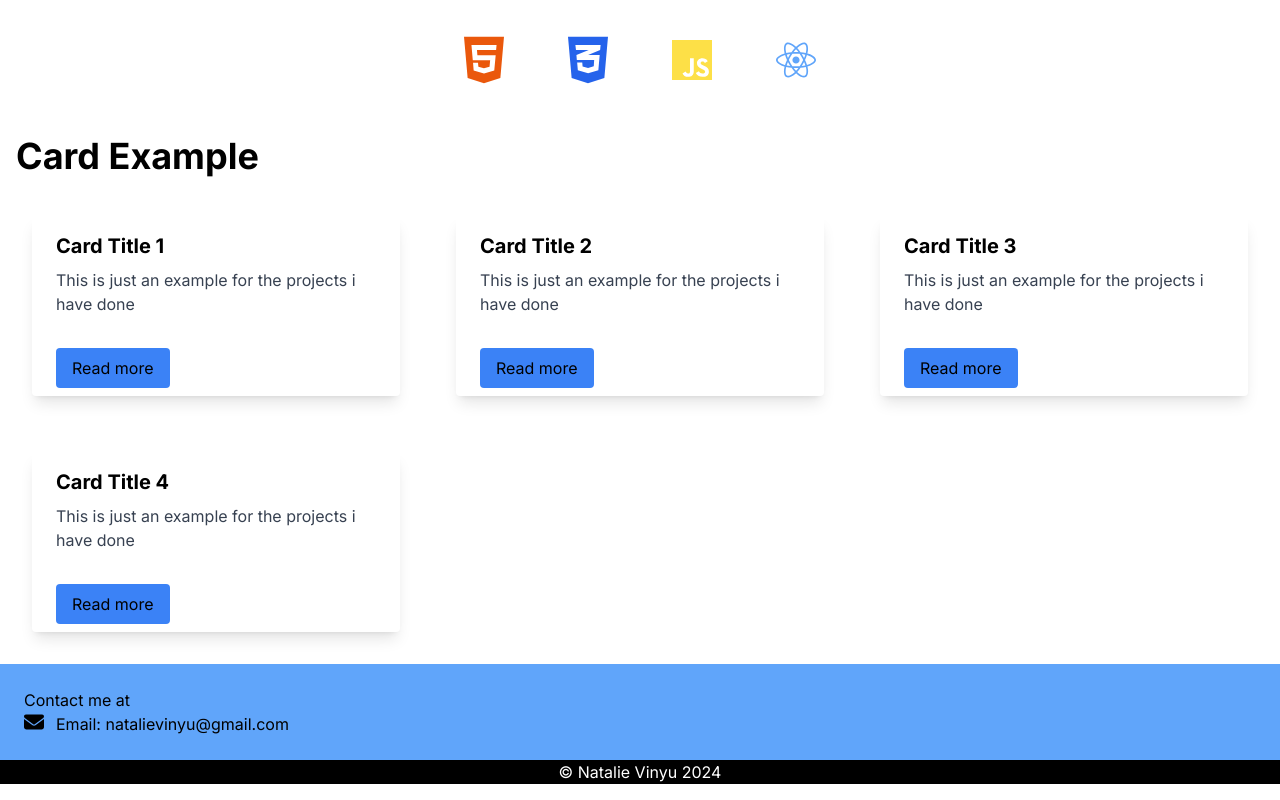
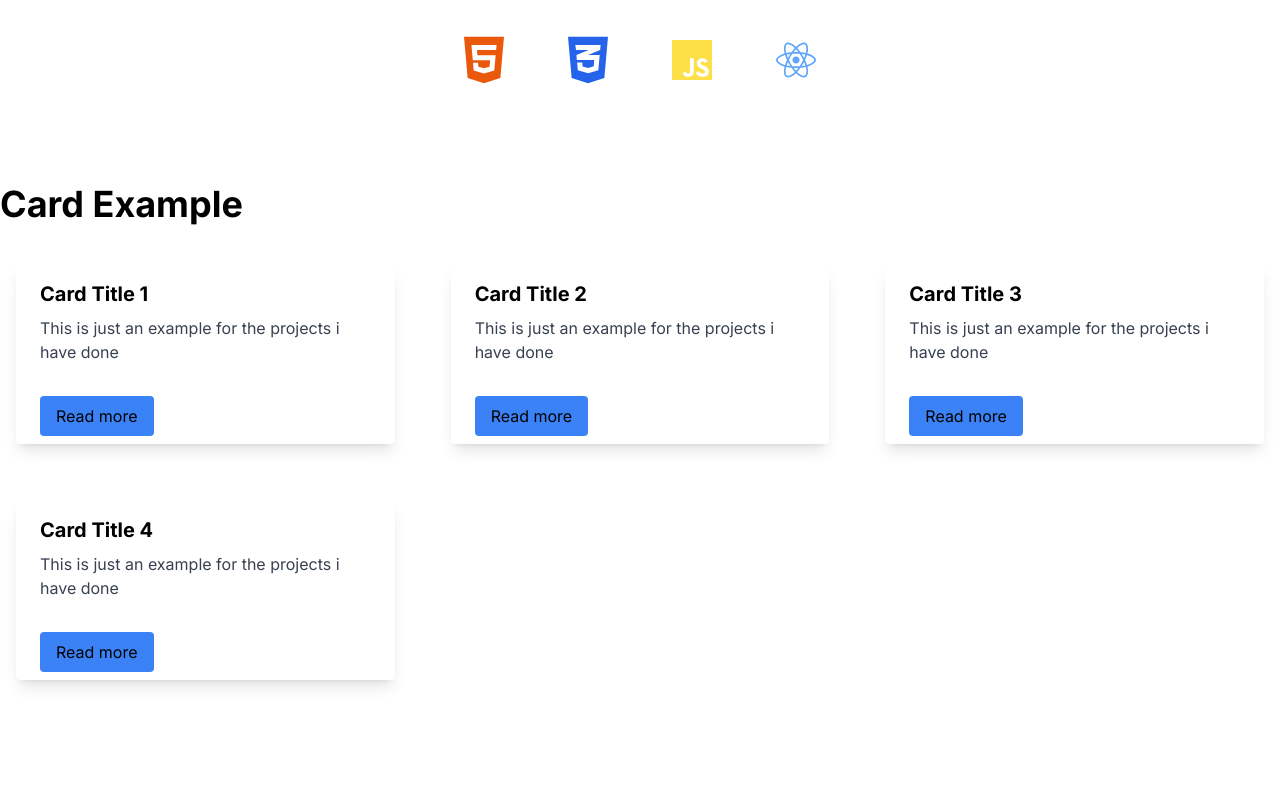
Before and after one commit to NatalieVinyu/my-portfolio-website, a Next.js app in the folder my-portfolio-website/: page / in a window 1280 px wide. Shown: the part 1480-2280 px from the top of the page. Built offline with nearby package versions, Linux system fonts and the light colour scheme; a web font is replaced by a local one.

Commit message:
made my work page full screen

```diff
--- a/my-portfolio-website/app/card/page.jsx
+++ b/my-portfolio-website/app/card/page.jsx
@@ -2,7 +2,7 @@ import React from 'react'
 
 const Card = ({ title, content }) => {
   return (
-    <div id='mywork' className='container mx-auto'>
+    <div className='container mx-auto'>
       <div className='flex align-center items-center'>
         <div className='max-w-sm rounded overflow-hidden shadow-lg bg-white m-4'>
             <div className='px-6 py-4'>
--- a/my-portfolio-website/app/mywork/page.jsx
+++ b/my-portfolio-website/app/mywork/page.jsx
@@ -3,8 +3,8 @@ import Card from '../card/page';
 
 const Mywork = () => {
   return (
-      <div className='container mx-auto p-4'>
-        <h1 className='text-4xl font-bold mb-6'>Card Example</h1>
+      <div id='mywork' className='container mx-auto min-h-screen '>
+        <h1 className='text-4xl font-bold mb-6 pt-16'>Card Example</h1>
           <div className='grid grid-cols-1 sm:grid-cols-2 lg:grid-cols-3 gap-6'>
             <Card
               title='Card Title 1'
```
